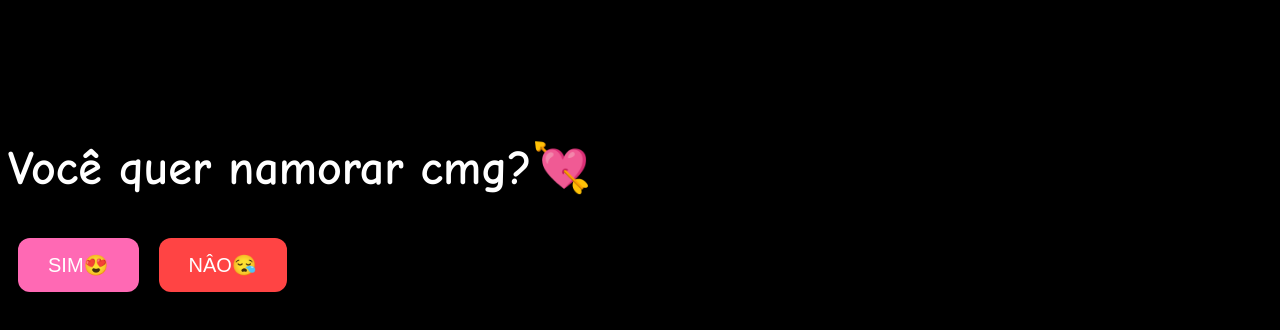
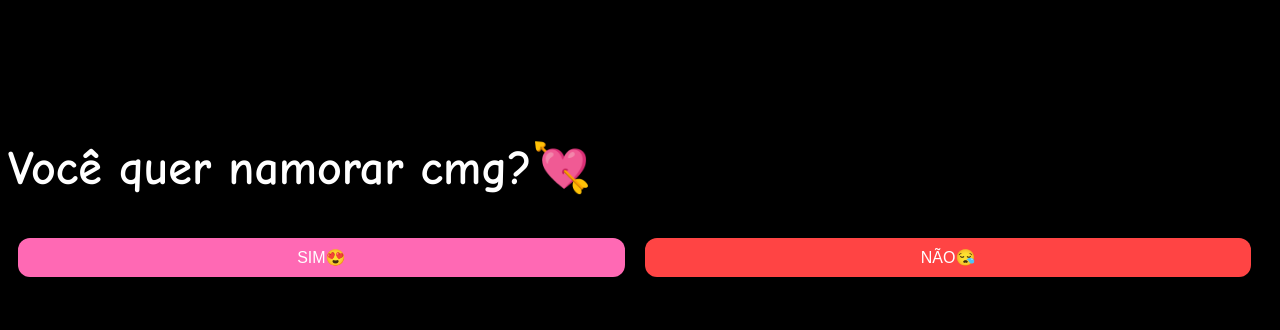
Before and after one commit to sitesdev56/pedido-de-namoro, a plain HTML site: page index.html in a window 1280 px wide. Drawn offline with Linux system fonts and the light colour scheme.

Commit message:
Add files via upload

```diff
--- a/index.html
+++ b/index.html
@@ -12,8 +12,10 @@
             background: black;
             background-size: cover;
             color: white;
-            padding-top: 100px ;
+            padding-top: 100px;
+            position: relative;
         }
+
         h1 {
             font-size: 3em;
             text-shadow: 2px 2px 5px #000;
@@ -30,15 +32,23 @@
         }
 
         .yes {
-            background-color: #ff69b4; /* Verde */
+            background-color: #ff69b4;
+            /* Verde */
             color: white;
 
         }
 
         .no {
-            background-color: #ff4444; /* Vermelho */
+            background-color: #ff4444;
+            /* Vermelho */
             color: white;
             position: absolute;
+        }
+
+        .btn {
+            width: 48%;
+            padding: 10px 20px;
+            font-size: 16px;
         }
 
         @media (max-width: 600px) {
@@ -46,32 +56,25 @@
                 display: flex;
                 font-size: 2em;
             }
-            .btn {
-                width: 48%;
-                padding: 10px 20px;
-                font-size: 16px;
-            }
         }
-
-
     </style>
 </head>
 
 <body>
-<h1>Você quer namorar cmg?💘</h1>
-<a href="sim.html"> <button class="btn yes">SIM😍</button></a>
-<button class="btn no" id="nobtn">NÂO😪</button>
-<script>
-    // Função para mover o botão "NÃO" para uma posição aleatória
-        const nobtn= document.getElementById('nobtn');
-        nobtn.addEventListener('mouseover', function() {
+    <h1>Você quer namorar cmg?💘</h1>
+    <a href="sim.html"> <button class="btn yes">SIM😍</button></a>
+    <button class="btn no" id="nobtn">NÃO😪</button>
+    <script>
+        // Função para mover o botão "NÃO" para uma posição aleatória
+        const nobtn = document.getElementById('nobtn');
+        nobtn.addEventListener('mouseover', function () {
             const x = Math.random() * (window.innerWidth - 100);
             const y = Math.random() * (window.innerHeight - 50);
             // Ajusta a posição do botão para que ele não saia da tela
             nobtn.style.left = x + 'px';
             nobtn.style.top = y + 'px';
         });
-        </script>
+    </script>
 
 
 </body>
```
